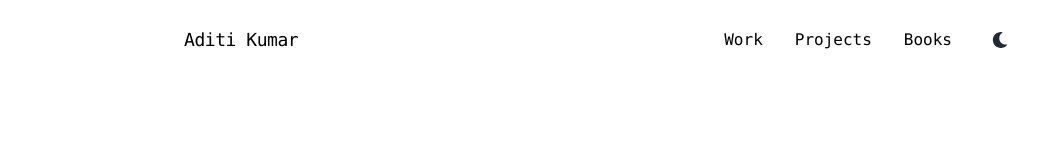
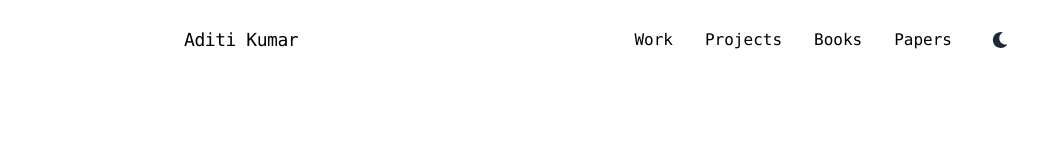
Before and after one commit to aditi1421/website, a Next.js app: page / in a window 1280 px wide. Shown: the top 153 px of the page, without its empty margins (40-1078 px from the left). Built offline with nearby package versions, Linux system fonts and the light colour scheme.

Commit message:
Add Papers link to navigation header

```diff
--- a/src/components/Header.tsx
+++ b/src/components/Header.tsx
@@ -60,6 +60,14 @@ const Header = () => {
           >
             Books
           </Link>
+          <Link
+            href="/papers"
+            className={`font-mono hover:text-purple-500 dark:hover:text-purple-400 transition-colors ${
+              pathname === '/papers' ? 'text-purple-500 dark:text-purple-400' : ''
+            }`}
+          >
+            Papers
+          </Link>
           <button
             onClick={() => setTheme(theme === 'dark' ? 'light' : 'dark')}
             className="p-2 rounded-lg hover:bg-gray-200 dark:hover:bg-gray-700 transition-colors text-gray-800 dark:text-gray-200"
```
